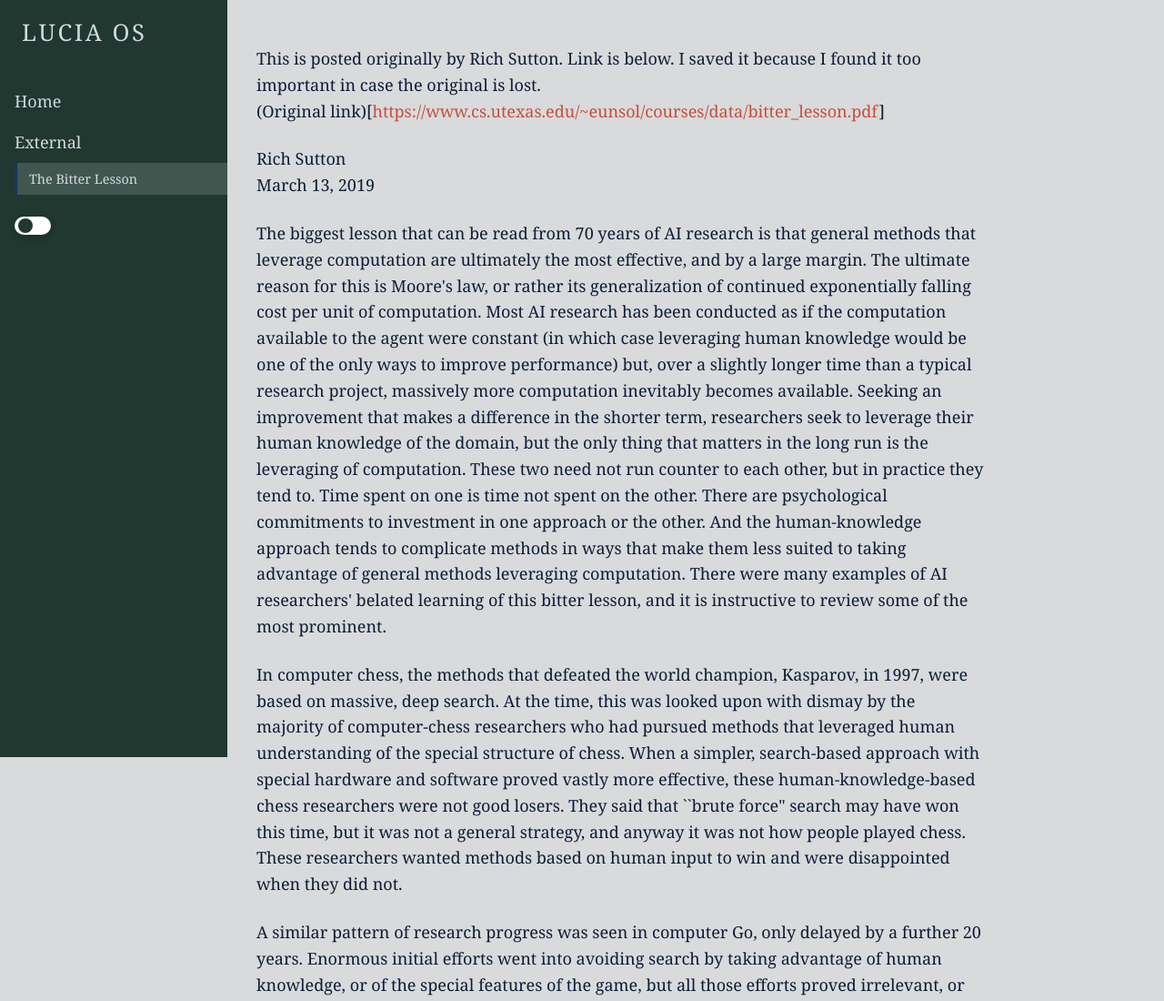
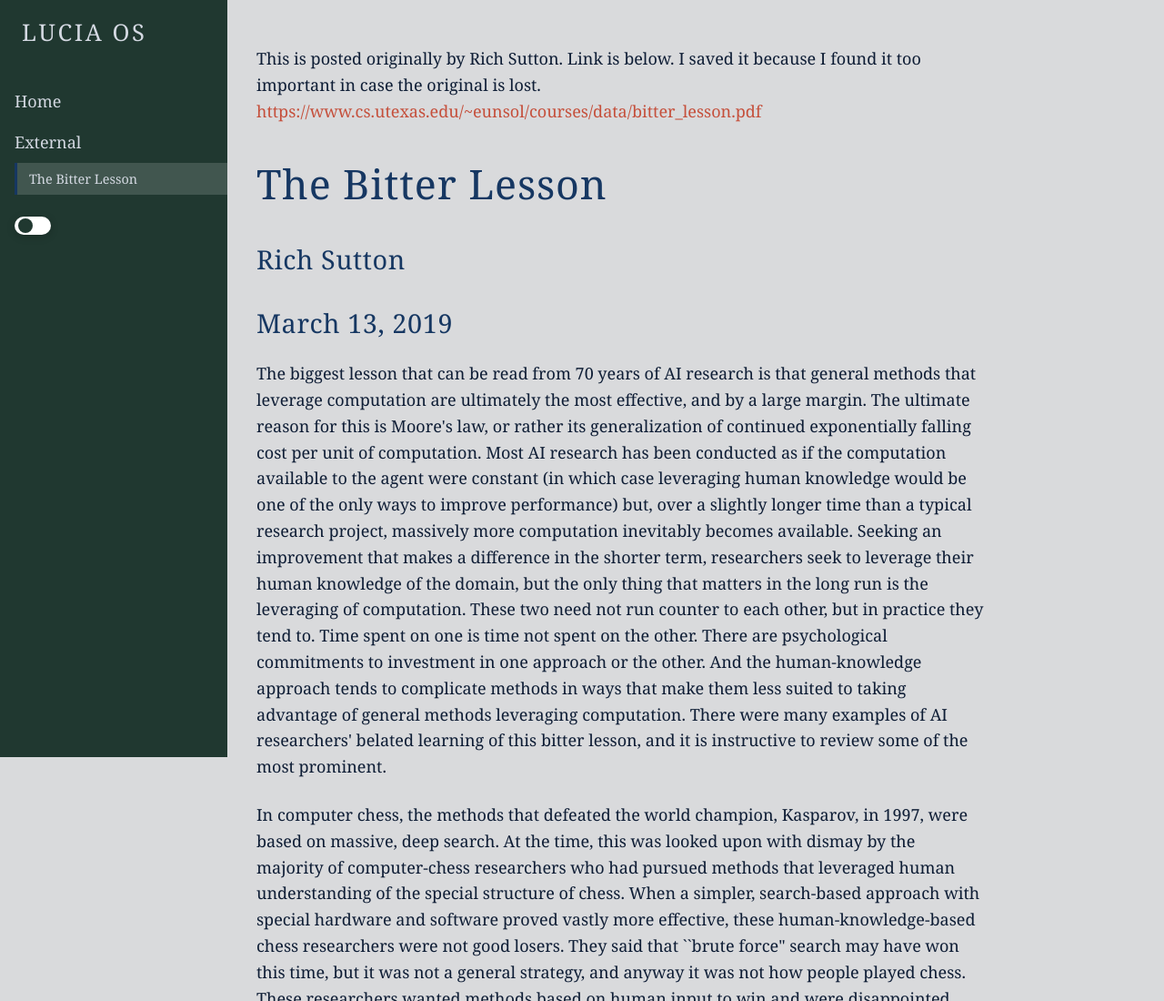
Before and after one commit to dsedov/luciaos_website, an Eleventy site: page external/bitter_lesson.md in a window 1280 px wide. Shown: the top 1100 px of the page at 91% size. Built offline with nearby package versions, Linux system fonts and the light colour scheme; Eleventy itself is replaced by a stand-in of ours; files that its build step writes are made by us from their sources; a web font is replaced by a local one.

Commit message:
formating

```diff
--- a/external/bitter_lesson.md
+++ b/external/bitter_lesson.md
@@ -9,10 +9,11 @@ eleventyExcludeFromCollections: false
 ---
 
 This is posted originally by Rich Sutton. Link is below. I saved it because I found it too important in case the original is lost.
-(Original link)[https://www.cs.utexas.edu/~eunsol/courses/data/bitter_lesson.pdf]
+https://www.cs.utexas.edu/~eunsol/courses/data/bitter_lesson.pdf
 
-Rich Sutton
-March 13, 2019
+# The Bitter Lesson
+### Rich Sutton
+### March 13, 2019
 
 The biggest lesson that can be read from 70 years of AI research is that general methods that leverage computation are ultimately the most effective, and by a large margin. The ultimate reason for this is Moore's law, or rather its generalization of continued exponentially falling cost per unit of computation. Most AI research has been conducted as if the computation available to the agent were constant (in which case leveraging human knowledge would be one of the only ways to improve performance) but, over a slightly longer time than a typical research project, massively more computation inevitably becomes available. Seeking an improvement that makes a difference in the shorter term, researchers seek to leverage their human knowledge of the domain, but the only thing that matters in the long run is the leveraging of computation. These two need not run counter to each other, but in practice they tend to. Time spent on one is time not spent on the other. There are psychological commitments to investment in one approach or the other. And the human-knowledge approach tends to complicate methods in ways that make them less suited to taking advantage of general methods leveraging computation. There were many examples of AI researchers' belated learning of this bitter lesson, and it is instructive to review some of the most prominent.
 
```
